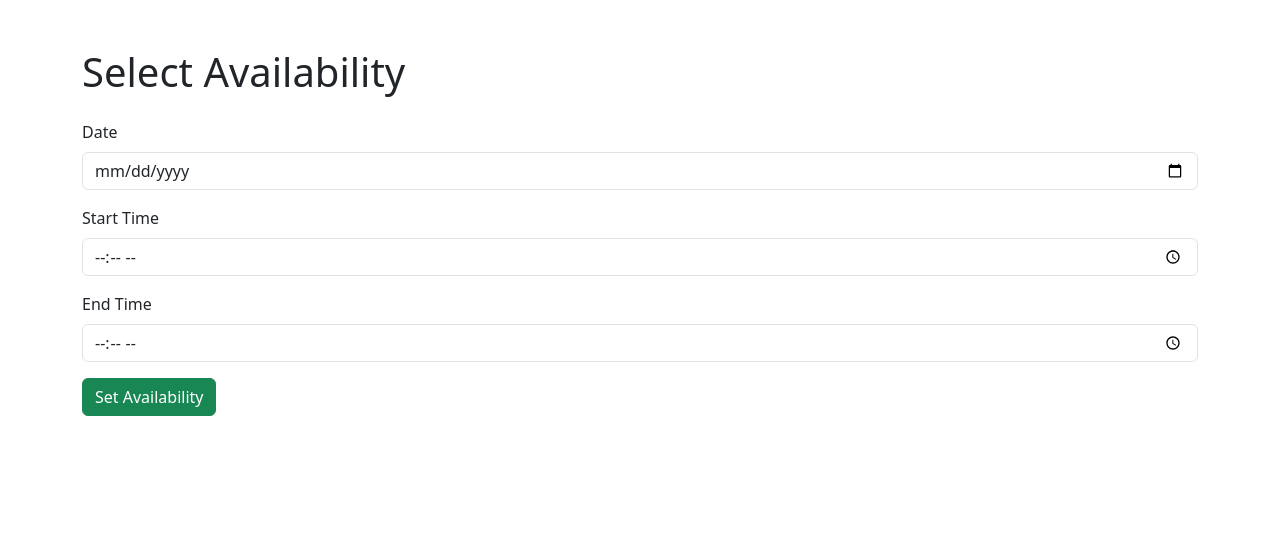
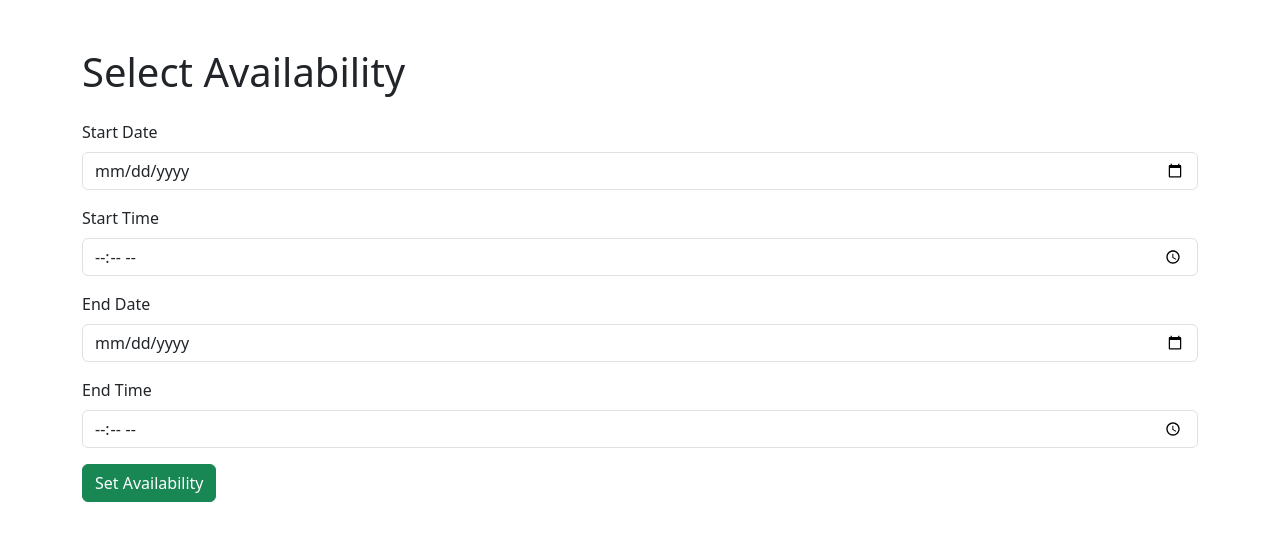
Before and after one commit to sahalux111/RadbloxTest, a Flask app: page /select_availability in a window 1280 px wide. Shown: the top 541 px of the page. Run offline with Flask 3, Linux system fonts and the light colour scheme; the visitor is signed in with stand-in values (Sample User, id 1).

Commit message:
select_availability.html

```diff
--- a/templates/select_availability.html
+++ b/templates/select_availability.html
@@ -11,12 +11,16 @@
         <h1 class="mb-4">Select Availability</h1>
         <form action="{{ url_for('set_availability') }}" method="POST">
             <div class="mb-3">
-                <label for="start_date" class="form-label">Date</label>
+                <label for="start_date" class="form-label">Start Date</label>
                 <input type="date" class="form-control" id="start_date" name="start_date" required>
             </div>
             <div class="mb-3">
                 <label for="start_time" class="form-label">Start Time</label>
                 <input type="time" class="form-control" id="start_time" name="start_time" required>
+            </div>
+            <div class="mb-3">
+                <label for="end_date" class="form-label">End Date</label>
+                <input type="date" class="form-control" id="end_date" name="end_date" required>
             </div>
             <div class="mb-3">
                 <label for="end_time" class="form-label">End Time</label>
```
